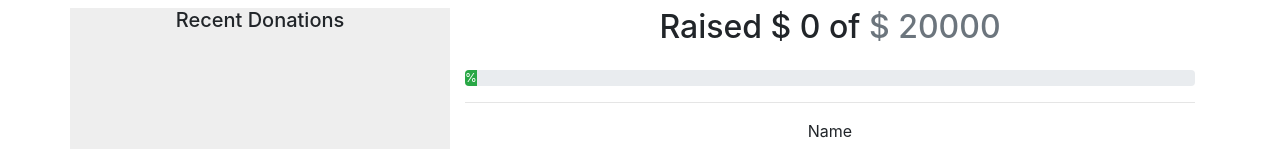
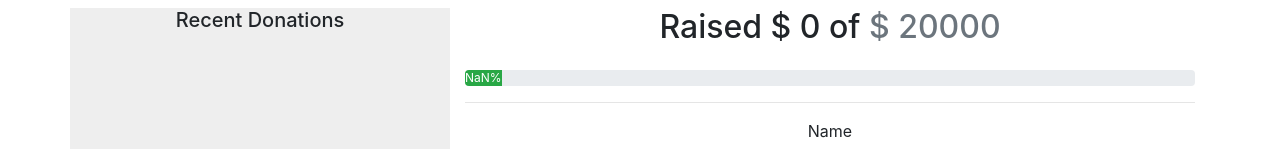
Before and after one commit to vonbarown/Pursuit-Core-Web-Props-Lab, a React (Create React App) app in the folder go-fund-me/: page / in a window 1280 px wide. Shown: the part 254-403 px from the top of the page. Built offline with nearby package versions, Linux system fonts and the light colour scheme.

Commit message:
finished conversion

```diff
--- a/go-fund-me/src/App.js
+++ b/go-fund-me/src/App.js
@@ -13,7 +13,6 @@ const App = () => {
   const [caption, setCaption] = useState('')
   const [amount, setAmount] = useState(0)
   const [progress, setProgress] = useState(0)
-  const [percentage, setPercentage] = useState(0)
   const [donations, setDonations] = useState([])
 
 
@@ -25,9 +24,7 @@ const App = () => {
 
   const handleNewDonation = event => {
     event.preventDefault();
-
     let donationsArr = []
-
     const newDonor = { name, amount, caption };
 
     for (let i of donations) {
@@ -35,18 +32,10 @@ const App = () => {
     }
     donationsArr.push(newDonor)
 
-
     setDonations(donationsArr)
     setProgress(progress + parseInt(amount))
-    setPercentage((progress * 5000) / 1000)
   };
 
-
-
-  //render the information to the screen
-  // let { donors, goal, amount, raised } = this.state;
-
-  // console.log(this.state);
 
   const listItems = donations.map(el => {
     return (
@@ -85,7 +74,6 @@ const App = () => {
               changeCaption={changeCaption}
               changeAmount={changeAmount}
               handleNewDonation={handleNewDonation}
-              percent={percentage}
               amount={amount}
             />
           </div>
--- a/go-fund-me/src/components/progressBar.jsx
+++ b/go-fund-me/src/components/progressBar.jsx
@@ -2,6 +2,7 @@ import React from 'react'
 
 const ProgressBar = (props) => {
 
+    const percent = props.goal / props.raised
     return (<>
         <h2 className="mb-4">
             Raised $ {props.raised} of <span className="text-muted">$ {props.goal}</span>
@@ -10,12 +11,12 @@ const ProgressBar = (props) => {
             <div
                 className="progress-bar bg-success"
                 role="progressbar"
-                style={{ width: `${props.percent}%` }}
+                style={{ width: `${percent}%` }}
                 aria-valuenow="25"
                 aria-valuemin="0"
                 aria-valuemax="100"
             >
-                {props.percent}%
+                {parseInt(percent)}%
                 </div>
         </div>
     </>)
```
